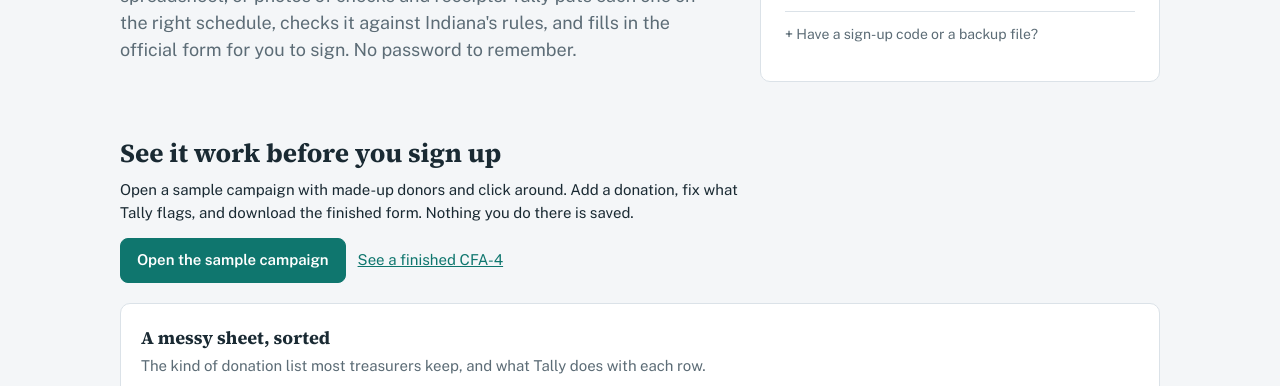
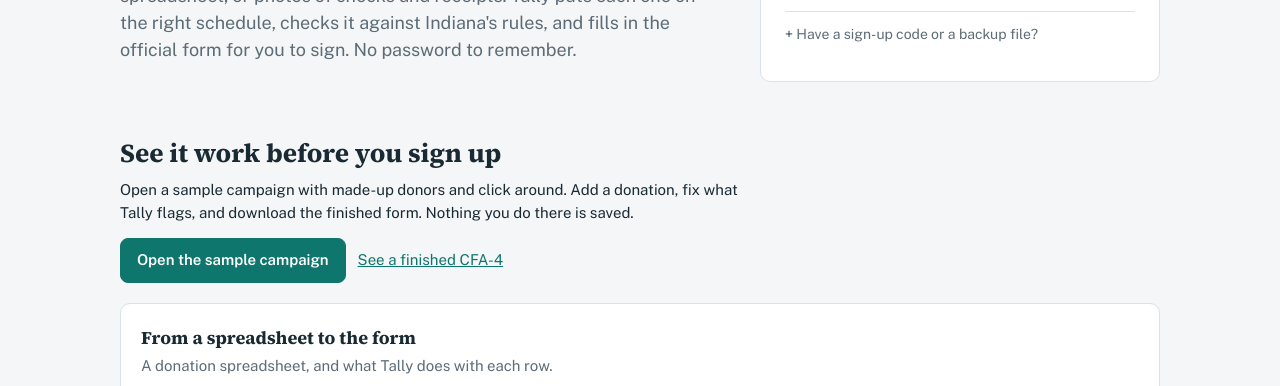
Before and after one commit to nolanhcdp/campaign-finance, a website: page public/index.html in a window 1280 px wide. Shown: the part 335-721 px from the top of the page. Drawn offline with nearby package versions, Linux system fonts and the light colour scheme; no server answers.

Commit message:
Add files via upload

```diff
--- a/public/app.js
+++ b/public/app.js
@@ -582,7 +582,7 @@ add() {
     <div class="chips"><span class="chip">ActBlue export</span><span class="chip">Phone photos</span><span class="chip">PDF</span><span class="chip">Excel / CSV</span><span class="chip">Screenshots</span></div>
     <input id="fileIn" type="file" multiple hidden accept="image/*,.pdf,.csv,.tsv,.txt,.xlsx,.xls"></label>
   ${files}
-  ${isDemo() && !S.files.some((f) => f.name === "messy-donations.xlsx") ? `<div class="panel row" style="justify-content:space-between"><span><b>No spreadsheet handy?</b> <span class="muted">Try a messy one like most treasurers keep.</span></span><button class="btn small" type="button" data-act="samplesheet">Import a sample spreadsheet</button></div>` : ""}
+  ${isDemo() && !S.files.some((f) => f.name === "messy-donations.xlsx") ? `<div class="panel row" style="justify-content:space-between"><span><b>No spreadsheet handy?</b> <span class="muted">Try importing a sample one.</span></span><button class="btn small" type="button" data-act="samplesheet">Import a sample spreadsheet</button></div>` : ""}
   <details class="tipsbox panel" ${S.files.some((f) => f.ab) ? "" : "open"}>
     <summary>Raise money on ActBlue? Get all of it in three steps.</summary>
     <ol class="abguide">
--- a/public/index.html
+++ b/public/index.html
@@ -68,8 +68,8 @@ window.CFH = {
         <div class="row"><a class="btn" href="/demo">Open the sample campaign</a><a class="linkbtn" href="/samples/sample-CFA-4.pdf" target="_blank" rel="noopener">See a finished CFA-4</a></div>
       </div>
       <div class="panel sheetdemo">
-        <h3>A messy sheet, sorted</h3>
-        <p class="muted" style="margin:4px 0 12px">The kind of donation list most treasurers keep, and what Tally does with each row.</p>
+        <h3>From a spreadsheet to the form</h3>
+        <p class="muted" style="margin:4px 0 12px">A donation spreadsheet, and what Tally does with each row.</p>
         <div class="sheetwrap"><table class="sheet">
           <thead><tr><th class="rn"></th><th>A</th><th>B</th><th>C</th><th>D</th><th class="tcol">Tally</th></tr></thead>
           <tbody>
```
